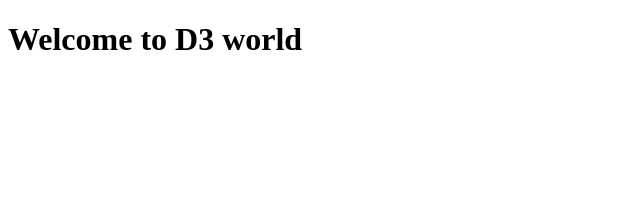
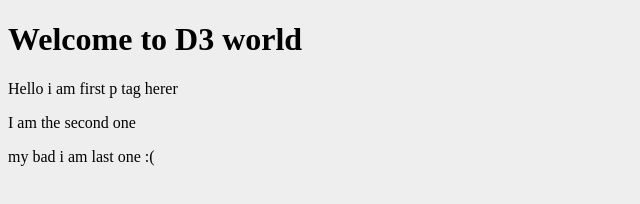
Before and after one commit to mishalrai/learn-d3, a website built with webpack: page index.html in a window 1280 px wide. Shown: the whole page, without its empty margins (0-640 px from the left). Built offline with nearby package versions, Linux system fonts and the light colour scheme.

Commit message:
d3 selector practice

```diff
--- a/assets/src/js/main.js
+++ b/assets/src/js/main.js
@@ -1 +1,17 @@
-console.log('main file is loaded');
+import * as d3 from 'd3';
+
+d3.selectAll("p").style("color", function(){
+    return `hsl(${Math.random()*360}, 100%, 50%)`;
+});
+
+d3.select('body').style("background-color", "#eee");
+
+d3.selectAll('p').style( "color", ( d, i)=>{
+    console.log(d, i);
+})
+
+d3.selectAll('p')
+    .data([4, 8, 2])
+    .style( "font-size", d =>{
+        console.log(d, 'data');
+    })
--- a/index.html
+++ b/index.html
@@ -9,6 +9,9 @@
 <body>
 
     <h1>Welcome to D3 world</h1>
+    <p>Hello i am first p tag herer</p>
+    <p>I am the second one</p>
+    <p>my bad i am last one :( </p>
     <script src="assets/build/js/main.js"></script>
 </body>
 </html>
```
Also changed, not shown: 1 other file.
